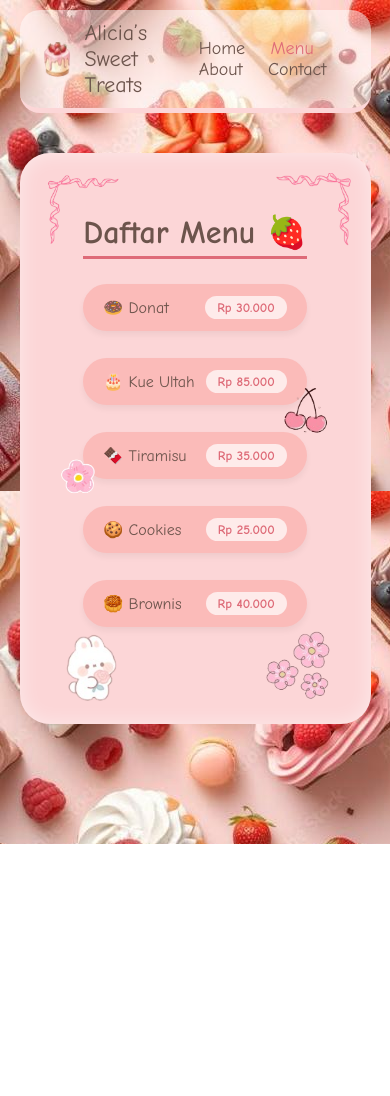
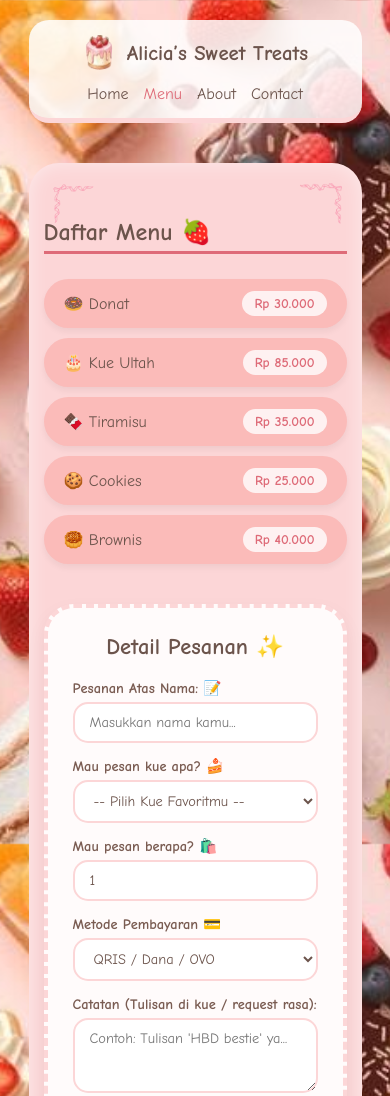
Before and after one commit to keishaaaliciaa/Aliciaa-s-Sweet-Treats, a plain HTML site: page daftarmenu.html in a window 390 px wide. Shown: the top 1096 px of the page. Before the commit the page ends 844 px from the top, so only its background shows below. Drawn offline with Linux system fonts and the light colour scheme.

Commit message:
Update menu.css

```diff
--- a/menu.css
+++ b/menu.css
@@ -1,4 +1,5 @@
-* { margin: 0;
+* {
+    margin: 0;
     padding: 0;
     box-sizing: border-box;
     font-family: 'Arial Rounded MT Bold', 'Comic Sans MS', sans-serif;
@@ -7,24 +8,27 @@
 
 body {
     background-color: #FBBBB9;
-    padding-top: 10px;
+    padding: 20px 10px;
     display: flex;
     flex-direction: column;
     align-items: center;
-    background: url(background.jpeg);
+    background: url(background.jpeg) no-repeat center center fixed;
+    background-size: cover;
 }
 
 .navbar {
     width: 90%;
     max-width: 1000px;
-    background-color: rgba(255, 255, 255, 0.5) ;
-    padding: 10px 20px;
+    background-color: rgba(255, 255, 255, 0.85);
+    padding: 15px 20px;
     border-radius: 20px;
     display: flex;
     justify-content: space-between;
     align-items: center;
-    border-bottom: 5px solid  #FCD6D7;
+    border-bottom: 5px solid #FCD6D7;
     margin-bottom: 40px;
+    flex-wrap: wrap;
+    gap: 15px;
 }
 
 .nav-logo {
@@ -39,15 +43,20 @@
 }
 
 .logo-text {
-    font-size: 22px;
+    font-size: 1.3rem;
+    font-weight: bold;
     color: #6C544C;
+}
+
+.nav-links {
+    display: flex;
+    gap: 15px;
 }
 
 .nav-links a {
     text-decoration: none;
     color: #6C544C;
-    font-size: 18px;
-    margin-left: 20px;
+    font-size: 1rem;
     transition: color 0.3s;
 }
 
@@ -60,98 +69,37 @@
     max-width: 1000px;
     background-color: #FCD6D7;
     border-radius: 30px;
-    padding: 60px 40px;
+    padding: 50px 30px;
     position: relative;
     min-height: 450px;
     display: flex;
     flex-direction: column;
-    justify-content:flex-start;
+    justify-content: flex-start;
     align-items: center;
     box-shadow: inset 0 0 20px rgba(255, 255, 255, 0.5);
-}
-.content-text {
-    width: 75%;
-    text-align: center;
-    z-index: 2;
+    overflow: hidden;
 }
 
-.judul-besar {
-    color: #C05865;
-    margin: 20px ;
-}
-.sub-judul {
-    color: #C05865;
-    font-size: 18px;
-    margin-bottom: 15px;
-    font-style: italic;
-}
-
-.paragraf {
-    color: #7A5C52;
-    font-size: 16px;
-    line-height: 1.6;
-}
-
-.pembatas-bawah {
-    margin-top: 25px;
+.menu-wrapper {
+    width: 100%;
+    display: flex;
+    gap: 30px;
+    align-items: flex-start;
     z-index: 2;
-}
-
-.pita-tengah {
-    width: 200px;
-}
-
-.ornamen {
-    position: absolute;
-    height: auto;
-}
-
-.pita-kiri {
-    top: 20px;
-    left: 20px;
-    width: 80px;
-}
-
-.pita-kanan {
-    top: 20px;
-    right: 20px;
-    width: 80px;
-}
-
-.ceri {
-    top: 40%;
-    right: 40px;
-    width: 50px;
-}
-
-.bunga-pink {
-    bottom: 40%;
-    left: 40px;
-    width: 40px;
-}
-
-.kelinci {
-    bottom: 20px;
-    left: 40px;
-    width: 60px;
-}
-
-.bunga-bawah {
-    bottom: 20px;
-    right: 40px;
-    width: 70px;
+    margin-top: 20px;
 }
 
 .menu-list {
     flex: 1;
     display: flex;
     flex-direction: column;
-    gap: 15px;
+    gap: 10px;
 }
+
 .daftar-menu-title {
     color: #6C544C;
-    font-size: 32px;
-    margin-bottom: 10px;
+    font-size: 1.8rem;
+    margin-bottom: 15px;
     border-bottom: 3px solid #DE6B78;
     padding-bottom: 5px;
 }
@@ -164,7 +112,6 @@
     padding: 12px 20px;
     border-radius: 25px;
     box-shadow: 0 4px 6px rgba(0,0,0,0.05);
-    margin-bottom: 12px;
     transition: all 0.2s ease;
     text-decoration: none !important;
     color: #6C544C !important;
@@ -177,53 +124,32 @@
 }
 
 .menu-harga {
-    background-color: rgba(255, 255, 255, 0.7);
-    padding: 4px 12px;
+    background-color: rgba(255, 255, 255, 0.8);
+    padding: 5px 12px;
     border-radius: 15px;
-    font-size: 13px;
+    font-size: 0.85rem;
     color: #DE6B78;
     font-weight: bold;
+    transition: all 0.2s ease;
 }
 
-.menu-link {
-    color: #6C544C;
-    text-decoration: none;
-    font-weight: bold;
-    font-size: 16px;
-    flex-grow: 1;
-    display: block;
-}
-.pilihan:hover .menu-link {
-    color: white;
+.pilihan:hover .menu-harga {
+    color: #DE6B78;
+    background-color: white;
 }
 
-.menu-harga {
-    background-color: rgba(255, 255, 255, 0.7);
-    padding: 4px 12px;
-    border-radius: 15px;
-    font-size: 13px;
-    color: #DE6B78;
-    font-weight: bold;
-}
-.menu-preview {
-    display: none;
-}
-
-.menu-preview:target {
-    display: block;
-}
 .menu-preview {
     flex: 1;
-    background-color: rgba(255, 255, 255, 0.85);
+    background-color: rgba(255, 255, 255, 0.9);
     border-radius: 30px;
-    padding: 30px;
+    padding: 25px;
     border: 4px dashed #FCD6D7;
     box-shadow: 0 8px 20px rgba(0, 0, 0, 0.05);
 }
 
 .form-title {
     color: #6C544C;
-    font-size: 24px;
+    font-size: 1.4rem;
     margin-bottom: 20px;
     text-align: center;
 }
@@ -243,8 +169,9 @@
 .form-group label {
     color: #7A5C52;
     font-weight: bold;
-    font-size: 15px;
+    font-size: 0.9rem;
 }
+
 .input-style {
     width: 100%;
     padding: 10px 15px;
@@ -252,9 +179,8 @@
     border-radius: 15px;
     background-color: #FFF;
     color: #6C544C;
-    font-size: 14px;
+    font-size: 0.9rem;
     outline: none;
-    box-sizing: border-box;
 }
 
 .input-style:focus {
@@ -267,7 +193,7 @@
     border: none;
     padding: 12px;
     border-radius: 20px;
-    font-size: 16px;
+    font-size: 1rem;
     font-weight: bold;
     cursor: pointer;
     margin-top: 10px;
@@ -277,5 +203,67 @@
 
 .pesan-sekarang:hover {
     background-color: #C05865;
-    transform: scale(1.03);
+    transform: scale(1.02);
 }
+
+.pembatas-bawah {
+    margin-top: 25px;
+    z-index: 2;
+}
+
+.ornamen {
+    position: absolute;
+    height: auto;
+    opacity: 0.7;
+    pointer-events: none;
+}
+
+.pita-kiri { top: 20px; left: 20px; width: 70px; }
+.pita-kanan { top: 20px; right: 20px; width: 70px; }
+.ceri { top: 12%; right: -20px; width: 45px; }
+.bunga-pink { top: 50%; left: -15px; width: 35px; }
+.kelinci { bottom: 15px; left: 15px; width: 50px; }
+.bunga-bawah { bottom: 15px; right: 15px; width: 55px; }
+
+@media (max-width: 768px) {
+    .navbar {
+        flex-direction: column;
+        text-align: center;
+    }
+
+    .nav-links {
+        justify-content: center;
+        width: 100%;
+    }
+
+    .main-container {
+        padding: 35px 15px;
+    }
+
+    .menu-wrapper {
+        flex-direction: column;
+        gap: 40px;
+    }
+
+    .menu-list, .menu-preview {
+        width: 100%;
+        flex: none;
+    }
+
+    .daftar-menu-title {
+        font-size: 1.5rem;
+    }
+
+    .ceri, .bunga-pink {
+        display: none;
+    }
+
+    .pita-kiri, .pita-kanan {
+        width: 45px;
+    }
+
+    .kelinci, .bunga-bawah {
+        width: 35px;
+        opacity: 0.4;
+    }
+}
```
